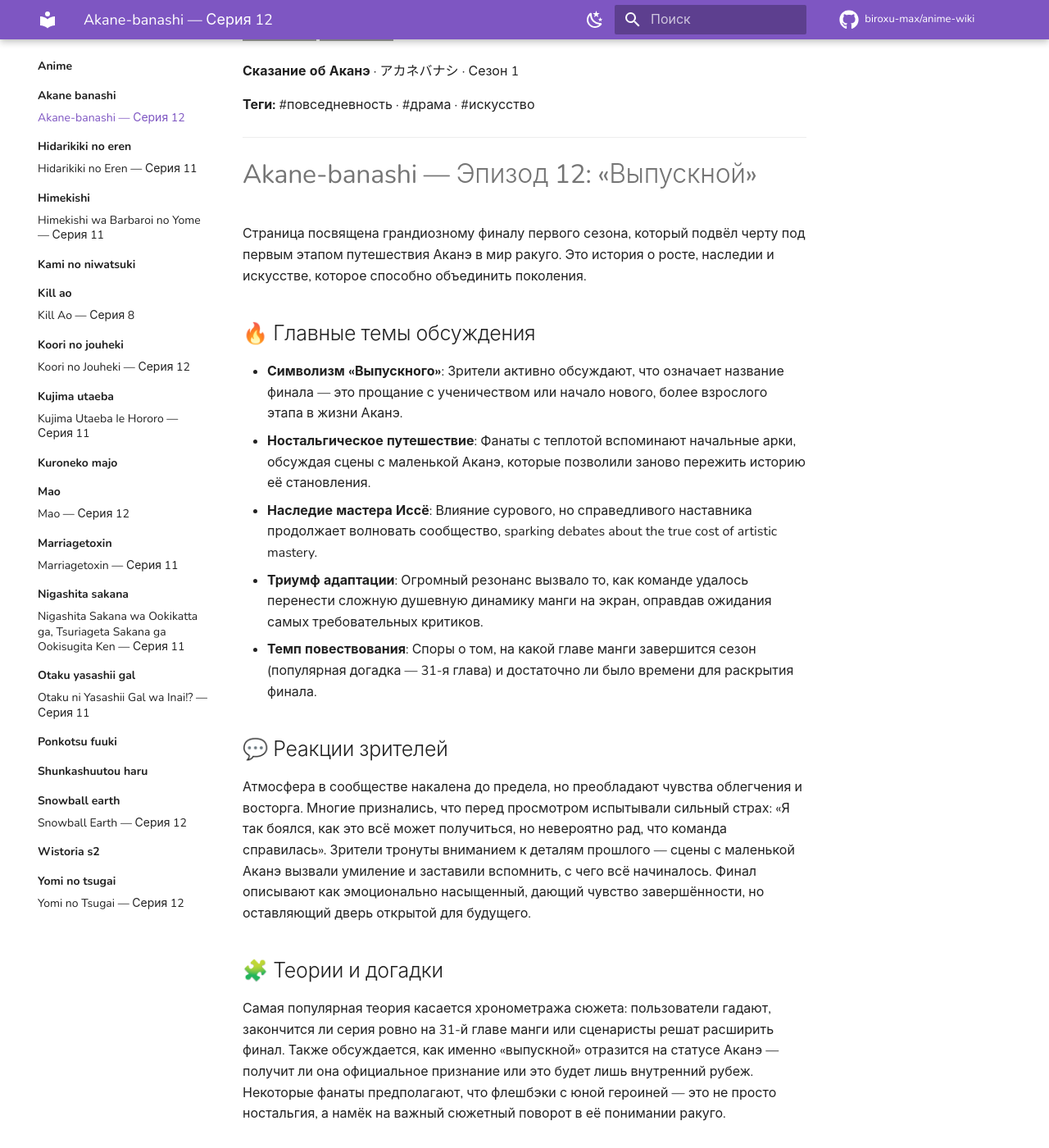
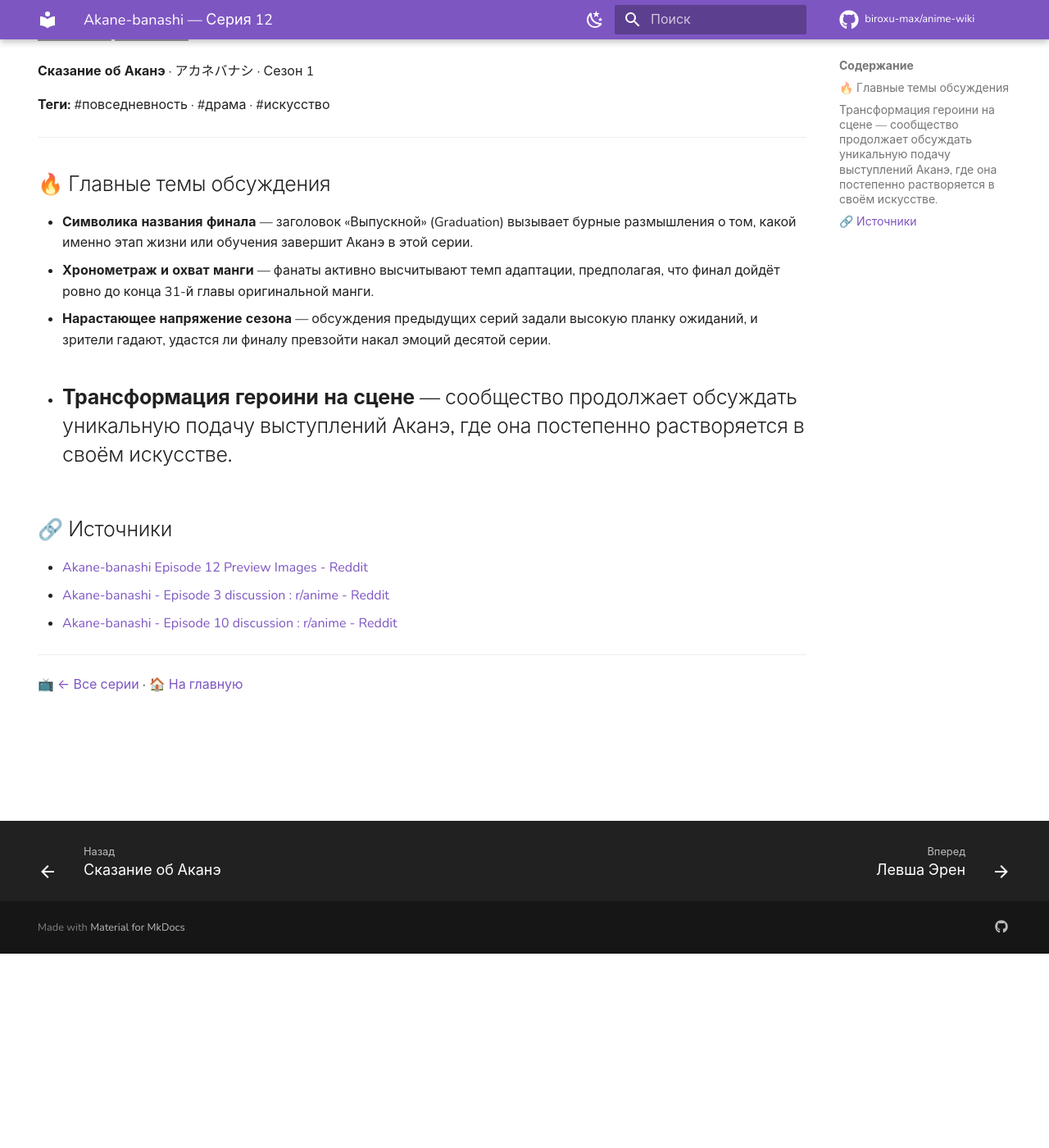
Before and after one commit to biroxu-max/anime-wiki, an MkDocs documentation site: the page built from docs/anime/akane-banashi/ep-12.md, in a window 1280 px wide and 1400 px high, scrolled down 237 px. Shown: the whole window at 82% size. Built offline with MkDocs 1.6.1 and Material for MkDocs 9.7.7, drawn with Linux system fonts in a browser that asks for light colours; comment, search, counter and statistics services are not loaded; some of the changed text lies outside the part shown; grey boxes are pictures that could not be loaded.

Commit message:
chore(wiki): +akane-banashi ep12

```diff
--- a/docs/anime/akane-banashi/ep-12.md
+++ b/docs/anime/akane-banashi/ep-12.md
@@ -15,43 +17,19 @@ tags:
 
 ---
 
-# Akane-banashi — Эпизод 12: «Выпускной»
+## 🔥 Главные темы обсуждения
 
-Страница посвящена грандиозному финалу первого сезона, который подвёл черту под первым этапом путешествия Аканэ в мир ракуго. Это история о росте, наследии и искусстве, которое способно объединить поколения.
-
-## 🔥 Главные темы обсуждения
-- **Символизм «Выпускного»**: Зрители активно обсуждают, что означает название финала — это прощание с ученичеством или начало нового, более взрослого этапа в жизни Аканэ.
-- **Ностальгическое путешествие**: Фанаты с теплотой вспоминают начальные арки, обсуждая сцены с маленькой Аканэ, которые позволили заново пережить историю её становления.
-- **Наследие мастера Иссё**: Влияние сурового, но справедливого наставника продолжает волновать сообщество, sparking debates about the true cost of artistic mastery.
-- **Триумф адаптации**: Огромный резонанс вызвало то, как команде удалось перенести сложную душевную динамику манги на экран, оправдав ожидания самых требовательных критиков.
-- **Темп повествования**: Споры о том, на какой главе манги завершится сезон (популярная догадка — 31-я глава) и достаточно ли было времени для раскрытия финала.
-
-## 💬 Реакции зрителей
-Атмосфера в сообществе накалена до предела, но преобладают чувства облегчения и восторга. Многие признались, что перед просмотром испытывали сильный страх: «Я так боялся, как это всё может получиться, но невероятно рад, что команда справилась». Зрители тронуты вниманием к деталям прошлого — сцены с маленькой Аканэ вызвали умиление и заставили вспомнить, с чего всё начиналось. Финал описывают как эмоционально насыщенный, дающий чувство завершённости, но оставляющий дверь открытой для будущего.
-
-## 🧩 Теории и догадки
-Самая популярная теория касается хронометража сюжета: пользователи гадают, закончится ли серия ровно на 31-й главе манги или сценаристы решат расширить финал. Также обсуждается, как именно «выпускной» отразится на статусе Аканэ — получит ли она официальное признание или это будет лишь внутренний рубеж. Некоторые фанаты предполагают, что флешбэки с юной героиней — это не просто ностальгия, а намёк на важный сюжетный поворот в её понимании ракуго.
-
-## 🎭 Запомнившиеся моменты
-- **Возвращение к истокам**: Сцены с маленькой Аканэ, которые позволили зрителям «заново пережить начало истории спустя годы», стали одним из самых трогательных моментов серии.
-- **Логика Иссё**: Цитаты и позиция мастера, названная «лучшим резюме его взгляда на мир», продолжают жить в сердцах фанатов, подчеркивая суровую красоту искусства ракуго.
-
-## 😂 Мемы и шутки
-Пока сообщество находится под впечатлением от серьезного и эмоционального финала, активное мемотворчество отошло на второй план. Обсуждения сосредоточены на анализе чувств и сюжетных развязок, поэтому шутки встречаются редко и не имеют широкого хождения в этот раз.
-
-## ⚡ Спорные моменты
-Основные разногласия касаются трактовки слов мастера Иссё. Одни зрители считают его позицию чрезмерно жестокой, другие, как и Аканэ, видят в ней железную логику, необходимую для роста. Также вспыхнули небольшие дискуссии о качестве субтитров и локализации, хотя большинство согласилось, что они не испортили общего впечатления от великолепной работы студии.
-
-## 🎬 Производство и анимация
-Работа студии получила высочайшие оценки. Режиссура и анимация успешно справились с задачей передать «душу» *Akane-banashi*. Пользователи отмечают выдающееся качество картинки и атмосферность, которые позволяют зрителю полностью погрузиться в мир театра. Команде хвалят за то, что они рискнули и смогли реализовать сложный материал достойно.
+- **Символика названия финала** — заголовок «Выпускной» (Graduation) вызывает бурные размышления о том, какой именно этап жизни или обучения завершит Аканэ в этой серии.
+- **Хронометраж и охват манги** — фанаты активно высчитывают темп адаптации, предполагая, что финал дойдёт ровно до конца 31-й главы оригинальной манги.
+- **Нарастающее напряжение сезона** — обсуждения предыдущих серий задали высокую планку ожиданий, и зрители гадают, удастся ли финалу превзойти накал эмоций десятой серии.
+- **Трансформация героини на сцене** — сообщество продолжает обсуждать уникальную подачу выступлений Аканэ, где она постепенно растворяется в своём искусстве.
+-
 
 ## 🔗 Источники
 
-- [Akane-banashi Episode 1 Discussion - Forums - MyAnimeList.net](https://myanimelist.net/forum?topicid=2259427)
 - [Akane-banashi Episode 12 Preview Images - Reddit](https://www.reddit.com/r/Akane/comments/1u925pg/akanebanashi_episode_12_preview_images)
-- [EP. REVIEW: Akane-banashi [1/3] - Forum - Anime News Network](https://www.animenewsnetwork.com/bbs/phpBB2/viewtopic.php?t=3227254)
-- [‘Akane-banashi’ episode 2 review: “First Performance” - InBetweenDrafts](https://inbetweendrafts.com/akane-banashi-episode-2-review-first-performance)
-- [Akane-banashi - Episode 11 discussion : r/anime - Reddit](https://www.reddit.com/r/anime/comments/1u4tc3w/akanebanashi_episode_11_discussion)
+- [Akane-banashi - Episode 3 discussion : r/anime - Reddit](https://www.reddit.com/r/anime/comments/1sp14xq/akanebanashi_episode_3_discussion)
+- [Akane-banashi - Episode 10 discussion : r/anime - Reddit](https://www.reddit.com/r/anime/comments/1tyjpuf/akanebanashi_episode_10_discussion)
 
 ---
 📺 [← Все серии](index.md) · [🏠 На главную](../../index.md)
```
Also changed, not shown: other parts of docs/anime/akane-banashi/ep-12.md (+2 -0 lines), docs/anime/akane-banashi/index.md (+1 -1 lines).
